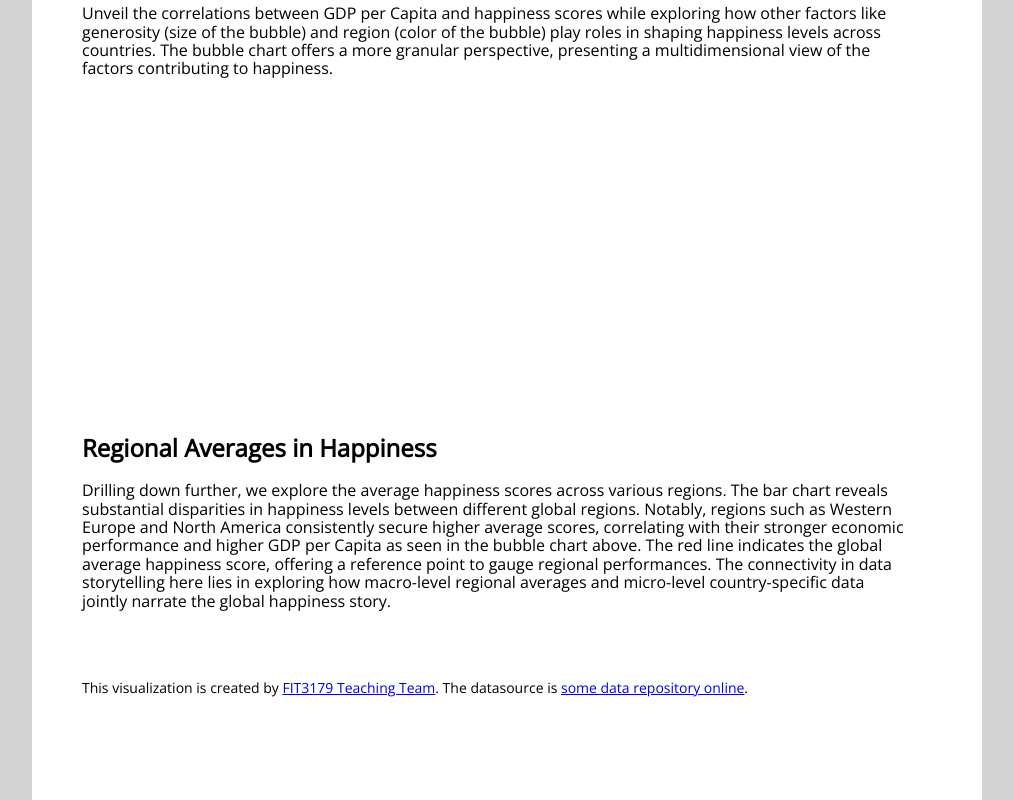
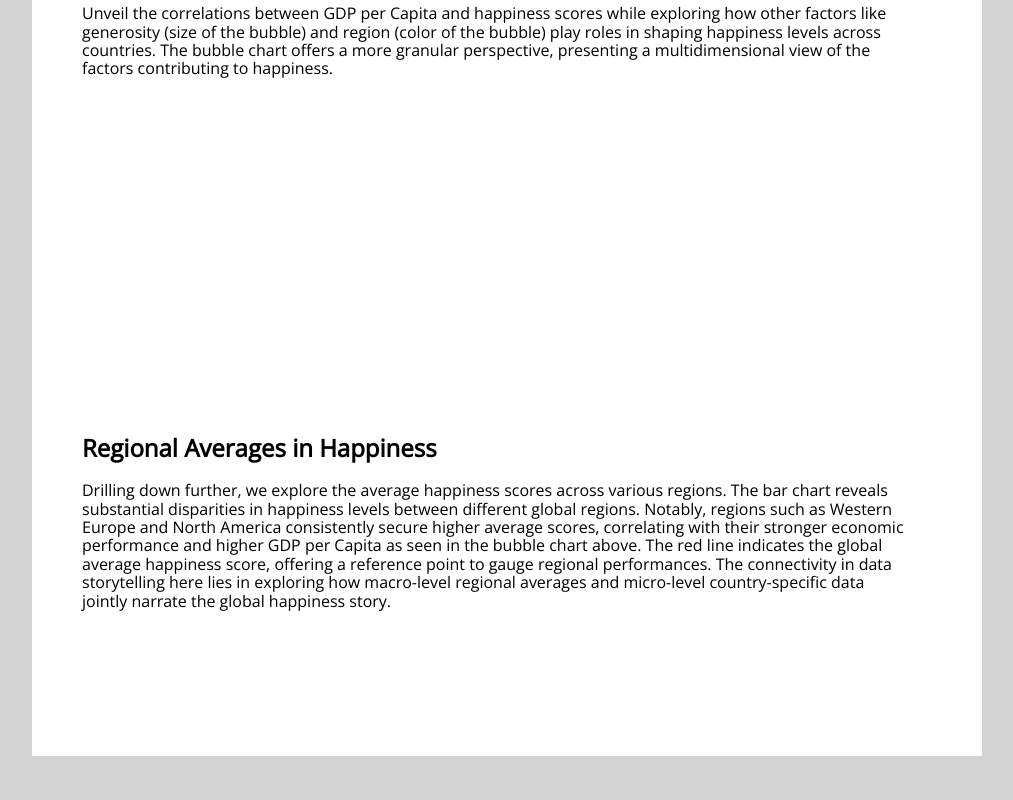
Before and after one commit to ysun2023/probable-lamp, a plain HTML site: page index.html in a window 1280 px wide. Shown: the part 1238-2038 px from the top of the page, without its empty margins (133-1146 px from the left). After the commit the page ends 1994 px from the top, so only its background shows below. Drawn offline with nearby package versions, Linux system fonts and the light colour scheme; a script that the page names is missing.

Commit message:
Update index.html

```diff
--- a/index.html
+++ b/index.html
@@ -67,8 +67,7 @@
 
     <div class="pure-g">
         <div class="pure-u-1-1 small-font">
-            <p>This visualization is created by <a href="https://fit3179.github.io/Vega-Lite/" target="_blank">FIT3179
-                    Teaching Team</a>. The datasource is <a href="#" target=" _blank">some data repository online</a>.</p>
+
         </div>
     </div>
 </div>
```
